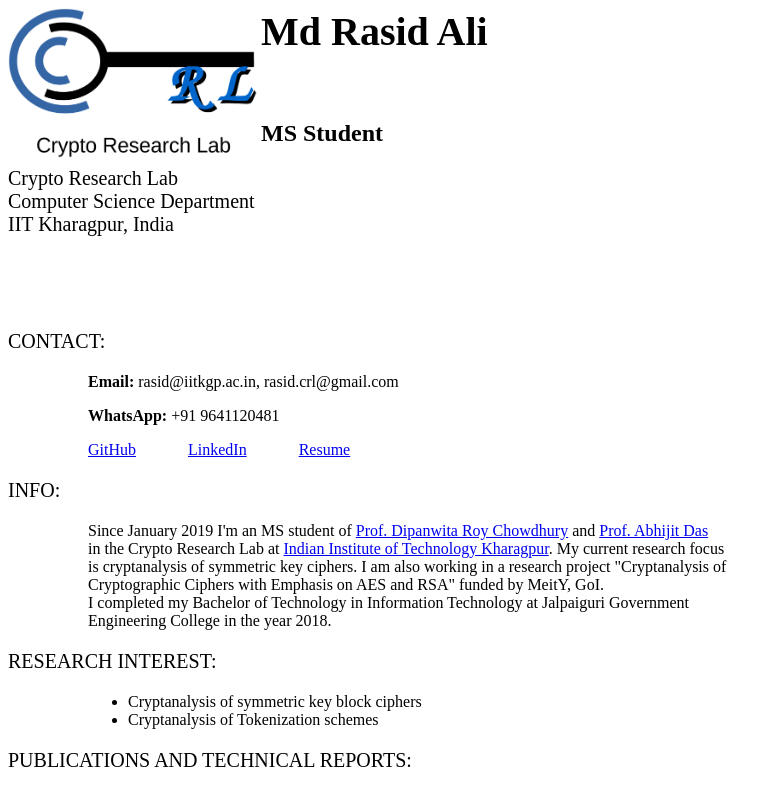
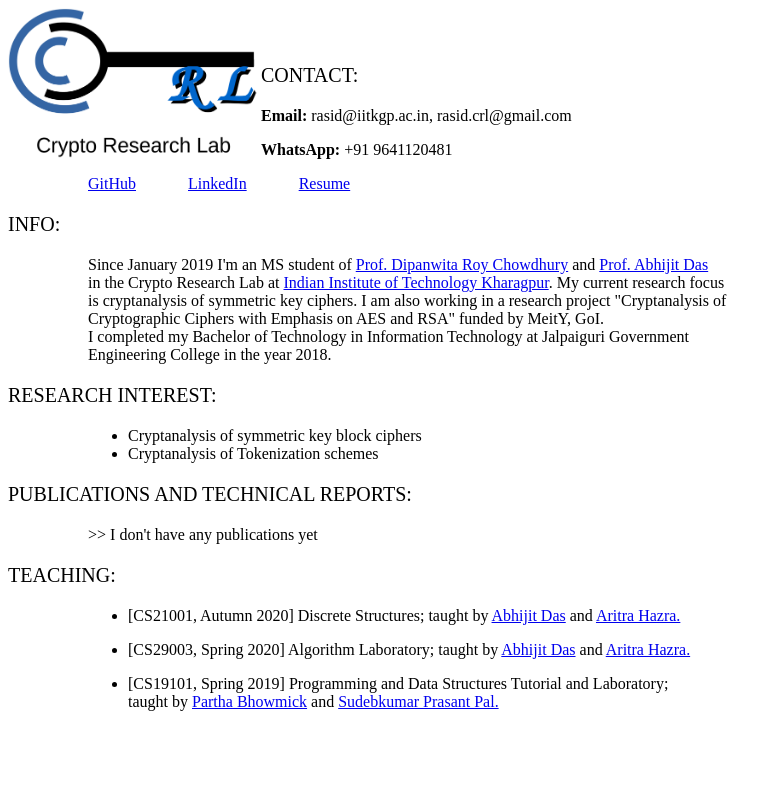
Before and after one commit to CryptoResearchLab/CryptoResearchLab.github.io, a plain HTML site: page index.html in a window 1280 px wide. Shown: the top 789 px of the page, without its empty margins (0-782 px from the left). Drawn offline with Linux system fonts and the light colour scheme.

Commit message:
Update index.html

```diff
--- a/index.html
+++ b/index.html
@@ -1,14 +1,6 @@
 <!Putting the image *****************>
 <img src="logo.png" alt="logo" width="250" height="150" align="left" hspace=”5000”/>
 
-<!Name and Lab name to the left of the image *****************>
-<h1 style=font-size:40px>Md Rasid Ali </h1>
-<br>
-<h2>MS Student</h2>
-<p style=font-size:20px>Crypto Research Lab<br>Computer Science Department<br>IIT Kharagpur, India</p>
-<br clear="left"/>
-
-<!Starting details paragraphs  ***************>
 <br>
 <br>
 
```
